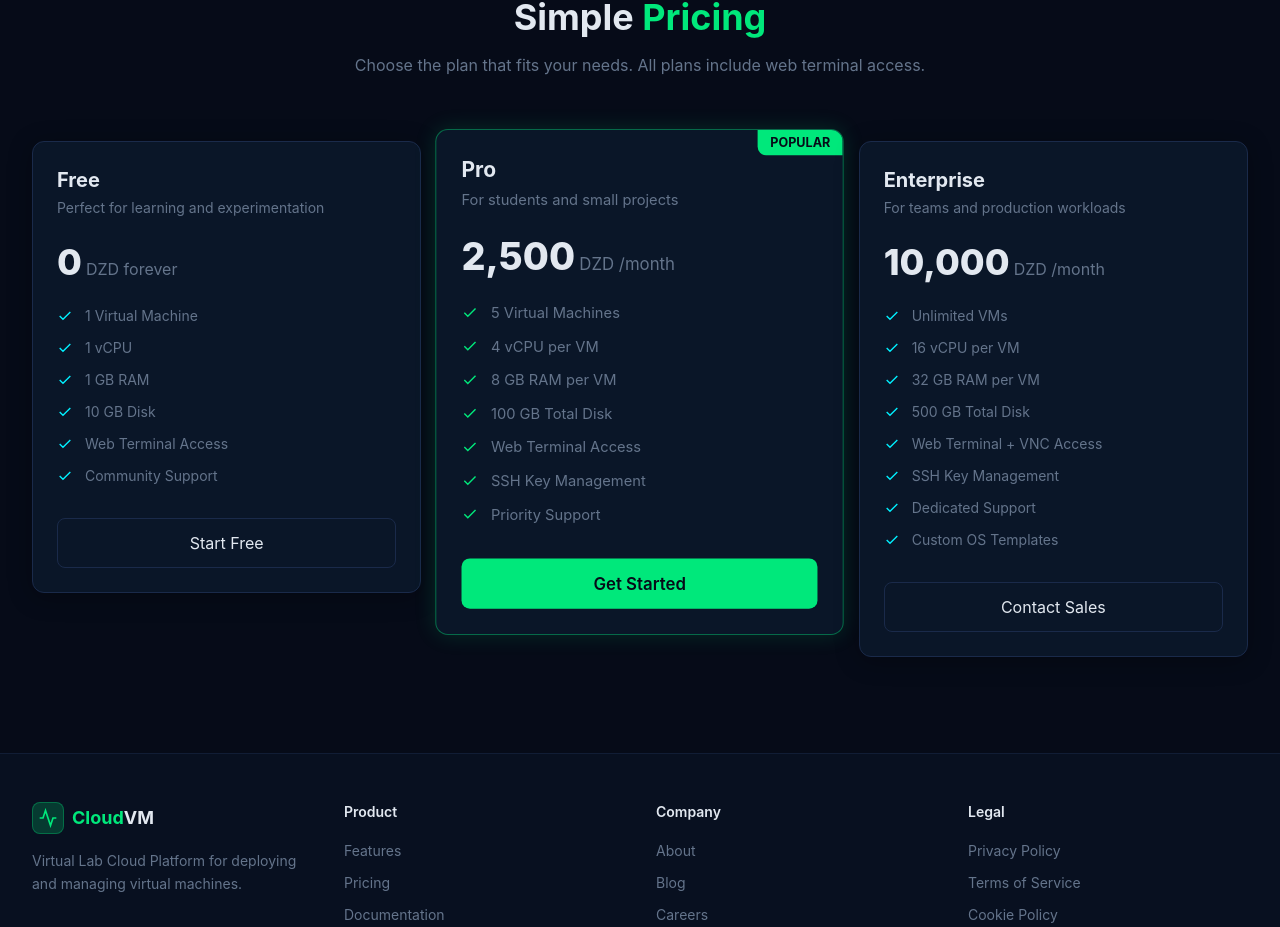
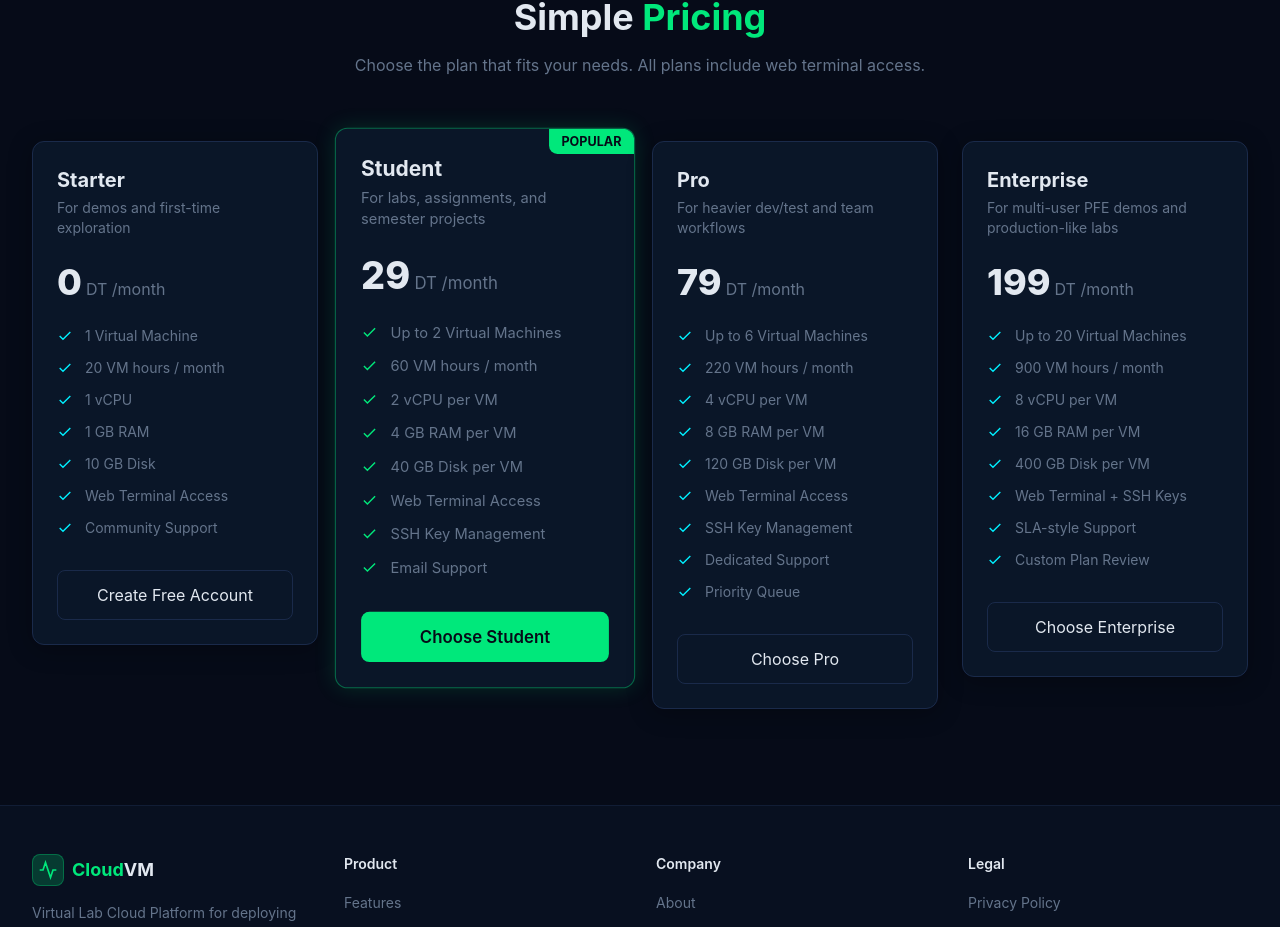
Before and after one commit to FUHEKl/Cloud-VM, a Next.js app in the folder Project/frontend/: page / in a window 1280 px wide. Shown: the part 1673-2600 px from the top of the page. Built offline with nearby package versions, Linux system fonts and the light colour scheme.

Commit message:
feat(frontend): add billing UI, DT pricing, and VM auth redirects

```diff
--- /dev/null
+++ b/Project/frontend/src/app/dashboard/billing/page.tsx
@@ -0,0 +1,178 @@
+"use client";
+
+import { useMemo, useState } from "react";
+import { useSearchParams } from "next/navigation";
+import api from "@/lib/api";
+import { getErrorMessage } from "@/lib/error";
+
+type PlanId = "student" | "pro" | "enterprise";
+
+const plans: Array<{
+  id: PlanId;
+  name: string;
+  dt: number;
+  features: string[];
+}> = [
+  {
+    id: "student",
+    name: "Student",
+    dt: 29,
+    features: ["2 VMs", "60 VM hours/month", "2 vCPU · 4 GB RAM · 40 GB disk"],
+  },
+  {
+    id: "pro",
+    name: "Pro",
+    dt: 79,
+    features: ["6 VMs", "220 VM hours/month", "4 vCPU · 8 GB RAM · 120 GB disk"],
+  },
+  {
+    id: "enterprise",
+    name: "Enterprise",
+    dt: 199,
+    features: ["20 VMs", "900 VM hours/month", "8 vCPU · 16 GB RAM · 400 GB disk"],
+  },
+];
+
+interface PaymentRecord {
+  id: string;
+  amount: number;
+  currency: string;
+  status: string;
+  method?: string | null;
+  createdAt: string;
+}
+
+export default function BillingPage() {
+  const params = useSearchParams();
+  const preferredPlan = params.get("plan") as PlanId | null;
+
+  const [loadingPlan, setLoadingPlan] = useState<PlanId | null>(null);
+  const [error, setError] = useState("");
+  const [payments, setPayments] = useState<PaymentRecord[]>([]);
+  const [loadingPayments, setLoadingPayments] = useState(false);
+
+  const orderedPlans = useMemo(() => {
+    if (!preferredPlan) return plans;
+    const preferred = plans.find((p) => p.id === preferredPlan);
+    if (!preferred) return plans;
+    return [preferred, ...plans.filter((p) => p.id !== preferred.id)];
+  }, [preferredPlan]);
+
+  const loadPayments = async () => {
+    setLoadingPayments(true);
+    try {
+      const { data } = await api.get<PaymentRecord[]>("/payments/me");
+      setPayments(Array.isArray(data) ? data : []);
+    } catch (err: unknown) {
+      setError(getErrorMessage(err, "Failed to load payment history"));
+    } finally {
+      setLoadingPayments(false);
+    }
+  };
+
+  const startCheckout = async (planId: PlanId) => {
+    setError("");
+    setLoadingPlan(planId);
+    try {
+      const { data } = await api.post<{ checkoutUrl?: string }>(
+        "/payments/checkout-session",
+        { planId },
+      );
+
+      if (!data?.checkoutUrl) {
+        throw new Error("Missing checkout URL");
+      }
+
+      window.location.assign(data.checkoutUrl);
+    } catch (err: unknown) {
+      setError(getErrorMessage(err, "Failed to start Stripe checkout"));
+      setLoadingPlan(null);
+    }
+  };
+
+  return (
+    <div className="space-y-6 max-w-6xl">
+      <div>
+        <h1 className="text-2xl font-bold text-cyber-text mb-2">Billing</h1>
+        <p className="text-cyber-text-dim">
+          Plans are billed in Tunisian dinar (DT). Card payment is processed securely with Stripe.
+        </p>
+      </div>
+
+      {params.get("status") === "success" && (
+        <div className="px-4 py-3 rounded-lg bg-cyber-green/10 border border-cyber-green/30 text-cyber-green text-sm">
+          Payment completed. Your transaction is being recorded.
+        </div>
+      )}
+
+      {params.get("status") === "cancelled" && (
+        <div className="px-4 py-3 rounded-lg bg-cyber-orange/10 border border-cyber-orange/30 text-cyber-orange text-sm">
+          Checkout cancelled. No charge was made.
+        </div>
+      )}
+
+      {error && (
+        <div className="px-4 py-3 rounded-lg bg-cyber-red/10 border border-cyber-red/30 text-cyber-red text-sm">
+          {error}
+        </div>
+      )}
+
+      <div className="grid md:grid-cols-3 gap-4">
+        {orderedPlans.map((plan) => (
+          <div key={plan.id} className="cyber-card">
+            <h3 className="text-lg font-semibold text-cyber-text mb-1">{plan.name}</h3>
+            <p className="text-3xl font-bold text-cyber-green mb-4">{plan.dt} DT<span className="text-sm text-cyber-text-dim"> / month</span></p>
+            <ul className="space-y-2 mb-5 text-sm text-cyber-text-dim">
+              {plan.features.map((f) => (
+                <li key={f}>• {f}</li>
+              ))}
+            </ul>
+            <button
+              onClick={() => startCheckout(plan.id)}
+              disabled={loadingPlan !== null}
+              className="cyber-btn-primary w-full disabled:opacity-50"
+            >
+              {loadingPlan === plan.id ? "Opening Stripe..." : `Pay ${plan.dt} DT`}
+            </button>
+          </div>
+        ))}
+      </div>
+
+      <div className="cyber-card">
+        <div className="flex items-center justify-between mb-4">
+          <h2 className="text-lg font-semibold text-cyber-text">Payment History</h2>
+          <button onClick={loadPayments} className="cyber-btn-secondary !py-2">
+            {loadingPayments ? "Refreshing..." : "Refresh"}
+          </button>
+        </div>
+
+        {payments.length === 0 ? (
+          <p className="text-sm text-cyber-text-dim">No payments recorded yet.</p>
+        ) : (
+          <div className="overflow-x-auto">
+            <table className="w-full text-sm">
+              <thead>
+                <tr className="text-left text-cyber-text-dim border-b border-cyber-border">
+                  <th className="py-2 pr-4">Date</th>
+                  <th className="py-2 pr-4">Amount</th>
+                  <th className="py-2 pr-4">Status</th>
+                  <th className="py-2">Method</th>
+                </tr>
+              </thead>
+              <tbody>
+                {payments.map((p) => (
+                  <tr key={p.id} className="border-b border-cyber-border/40">
+                    <td className="py-2 pr-4 text-cyber-text">{new Date(p.createdAt).toLocaleString()}</td>
+                    <td className="py-2 pr-4 text-cyber-text">{p.amount} {p.currency}</td>
+                    <td className="py-2 pr-4 text-cyber-text">{p.status}</td>
+                    <td className="py-2 text-cyber-text-dim break-all">{p.method || "-"}</td>
+                  </tr>
+                ))}
+              </tbody>
+            </table>
+          </div>
+        )}
+      </div>
+    </div>
+  );
+}
--- a/Project/frontend/src/app/dashboard/layout.tsx
+++ b/Project/frontend/src/app/dashboard/layout.tsx
@@ -88,6 +88,23 @@ const navItems = [
         <path d="M9 10h6M12 17v3" />
         <circle cx="8" cy="11" r="1" />
         <circle cx="16" cy="11" r="1" />
+      </svg>
+    ),
+  },
+  {
+    label: "Billing",
+    href: "/dashboard/billing",
+    icon: (
+      <svg
+        className="w-5 h-5"
+        viewBox="0 0 24 24"
+        fill="none"
+        stroke="currentColor"
+        strokeWidth="1.5"
+      >
+        <rect x="2" y="5" width="20" height="14" rx="2" />
+        <path d="M2 10h20" />
+        <path d="M7 15h3" />
       </svg>
     ),
   },
--- a/Project/frontend/src/app/dashboard/vms/[id]/page.tsx
+++ b/Project/frontend/src/app/dashboard/vms/[id]/page.tsx
@@ -40,12 +40,28 @@ export default function VmDetailPage() {
     try {
       const { data } = await api.get(`/vms/${id}`);
       setVm(data);
-    } catch {
+    } catch (err: unknown) {
+      const status =
+        typeof err === "object" && err && "response" in err
+          ? (err as { response?: { status?: number } }).response?.status
+          : undefined;
+
+      // SECURITY/UX: prevent direct URL browsing into unauthorized VMs.
+      if (status === 401) {
+        router.replace("/login");
+        return;
+      }
+
+      if (status === 403) {
+        router.replace("/dashboard/vms");
+        return;
+      }
+
       setError("VM not found");
     } finally {
       setLoading(false);
     }
-  }, [id]);
+  }, [id, router]);
 
   useEffect(() => {
     fetchVm();
--- a/Project/frontend/src/components/landing/Pricing.tsx
+++ b/Project/frontend/src/components/landing/Pricing.tsx
@@ -2,56 +2,82 @@ import Link from "next/link";
 
 const plans = [
   {
-    name: "Free",
+    name: "Starter",
     price: "0",
-    period: "forever",
-    description: "Perfect for learning and experimentation",
+    period: "/month",
+    description: "For demos and first-time exploration",
     features: [
       "1 Virtual Machine",
+      "20 VM hours / month",
       "1 vCPU",
       "1 GB RAM",
       "10 GB Disk",
       "Web Terminal Access",
       "Community Support",
     ],
-    cta: "Start Free",
+    cta: "Create Free Account",
+    href: "/register",
     highlighted: false,
     color: "cyan" as const,
   },
   {
-    name: "Pro",
-    price: "2,500",
+    name: "Student",
+    price: "29",
     period: "/month",
-    description: "For students and small projects",
+    description: "For labs, assignments, and semester projects",
     features: [
-      "5 Virtual Machines",
-      "4 vCPU per VM",
-      "8 GB RAM per VM",
-      "100 GB Total Disk",
+      "Up to 2 Virtual Machines",
+      "60 VM hours / month",
+      "2 vCPU per VM",
+      "4 GB RAM per VM",
+      "40 GB Disk per VM",
       "Web Terminal Access",
       "SSH Key Management",
-      "Priority Support",
+      "Email Support",
     ],
-    cta: "Get Started",
+    cta: "Choose Student",
+    href: "/dashboard/billing?plan=student",
     highlighted: true,
     color: "green" as const,
   },
   {
-    name: "Enterprise",
-    price: "10,000",
+    name: "Pro",
+    price: "79",
     period: "/month",
-    description: "For teams and production workloads",
+    description: "For heavier dev/test and team workflows",
     features: [
-      "Unlimited VMs",
-      "16 vCPU per VM",
-      "32 GB RAM per VM",
-      "500 GB Total Disk",
-      "Web Terminal + VNC Access",
+      "Up to 6 Virtual Machines",
+      "220 VM hours / month",
+      "4 vCPU per VM",
+      "8 GB RAM per VM",
+      "120 GB Disk per VM",
+      "Web Terminal Access",
       "SSH Key Management",
       "Dedicated Support",
-      "Custom OS Templates",
+      "Priority Queue",
     ],
-    cta: "Contact Sales",
+    cta: "Choose Pro",
+    href: "/dashboard/billing?plan=pro",
+    highlighted: false,
+    color: "cyan" as const,
+  },
+  {
+    name: "Enterprise",
+    price: "199",
+    period: "/month",
+    description: "For multi-user PFE demos and production-like labs",
+    features: [
+      "Up to 20 Virtual Machines",
+      "900 VM hours / month",
+      "8 vCPU per VM",
+      "16 GB RAM per VM",
+      "400 GB Disk per VM",
+      "Web Terminal + SSH Keys",
+      "SLA-style Support",
+      "Custom Plan Review",
+    ],
+    cta: "Choose Enterprise",
+    href: "/dashboard/billing?plan=enterprise",
     highlighted: false,
     color: "cyan" as const,
   },
@@ -74,7 +100,7 @@ export default function Pricing() {
         </div>
 
         {/* Plans grid */}
-        <div className="grid md:grid-cols-3 gap-6 items-start">
+        <div className="grid md:grid-cols-2 xl:grid-cols-4 gap-6 items-start">
           {plans.map((plan) => (
             <div
               key={plan.name}
@@ -104,7 +130,7 @@ export default function Pricing() {
                   {plan.price}
                 </span>
                 <span className="text-cyber-text-dim ml-1">
-                  DZD {plan.period}
+                  DT {plan.period}
                 </span>
               </div>
 
@@ -126,7 +152,7 @@ export default function Pricing() {
               </ul>
 
               <Link
-                href="/register"
+                href={plan.href}
                 className={`block text-center w-full ${
                   plan.highlighted ? "cyber-btn-primary" : "cyber-btn-secondary"
                 }`}
```
